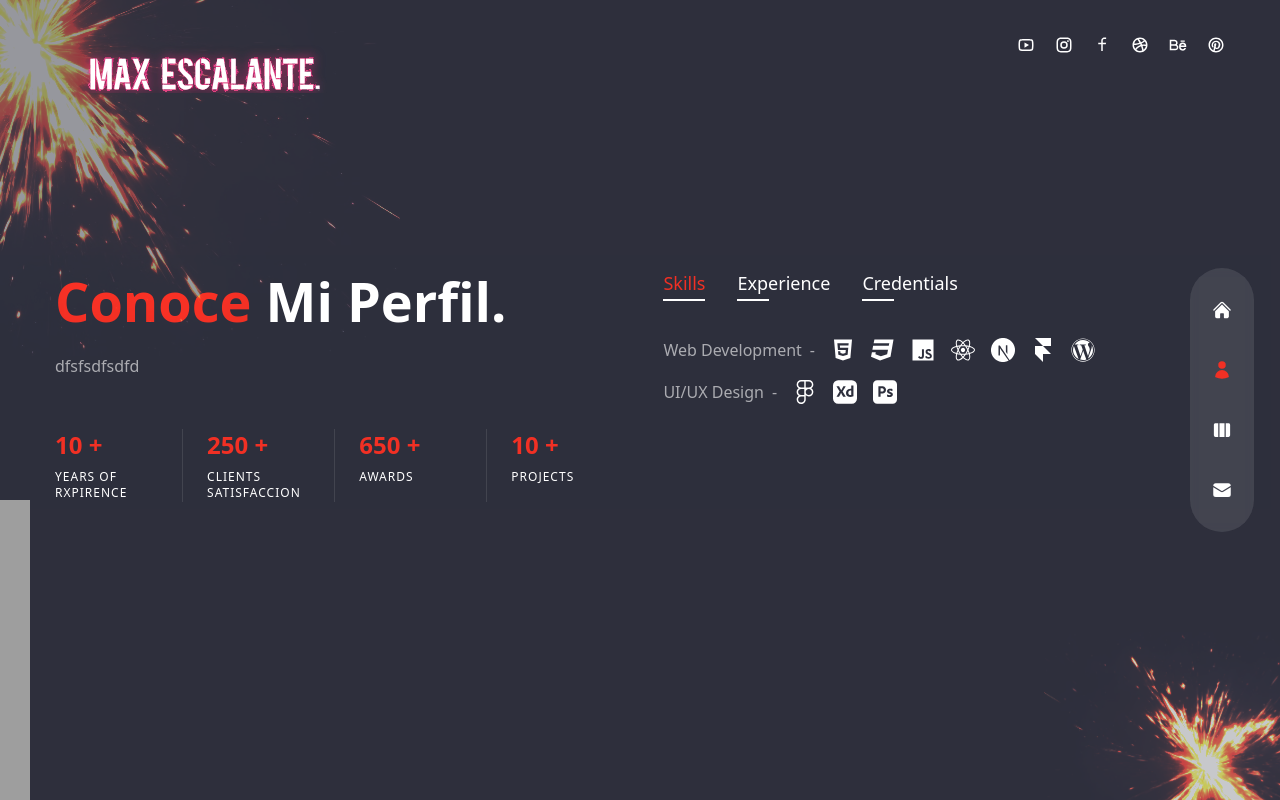
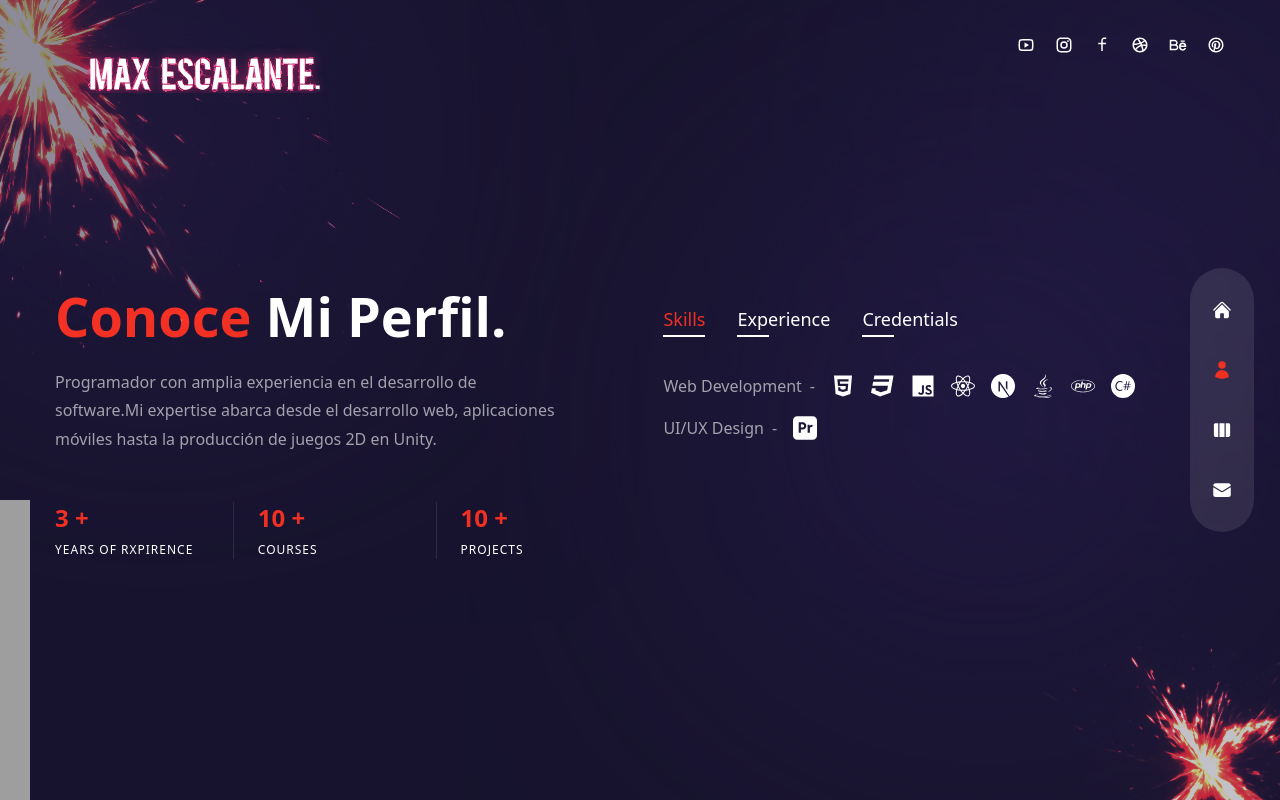
Before and after one commit to MaxEscc/MaxWeb, a Next.js app: page /about in a window 1280 px wide. Built offline with nearby package versions, Linux system fonts and the light colour scheme; grey boxes are pictures that could not be loaded.

Commit message:
detalles

```diff
--- a/pages/about/index.js
+++ b/pages/about/index.js
@@ -6,15 +6,17 @@ import {
   FaCss3,
   FaJs,
   FaReact,
-  FaWordpress,
-  FaFigma,
+
+  FaJava,
+  FaPhp,
 } from "react-icons/fa";
 
 import {
   SiNextdotjs,
-  SiFramer,
-  SiAdobexd,
+SiAdobepremierepro,
   SiAdobephotoshop,
+  SiCsharp
+
 } from "react-icons/si";
 
 
@@ -31,16 +33,17 @@ export const aboutData = [
           <FaJs key="javascript" />,
           <FaReact key="react" />,
           <SiNextdotjs key="nextjs" />,
-          <SiFramer key="framer" />,
-          <FaWordpress key="wordpress" />,
+          <FaJava key="java" />,
+          <FaPhp key="ph" />,
+          <SiCsharp key="premier" />,
         ],
       },
       {
         title: 'UI/UX Design',
         icons: [
-          <FaFigma key="figma" />,
-          <SiAdobexd key="adobexd" />,
-          <SiAdobephotoshop key="photoshop" />,
+
+          <SiAdobepremierepro key="premier" />,
+
         ]
       },
     ],
@@ -62,16 +65,16 @@ export const aboutData = [
     title: 'experience',
     info: [
       {
-        title: 'UX/UI Designer - XYZ Company',
-        stage: '2012 - 2023',
+        title: 'API Developer - Escape Tours',
+        stage: '2023 - 2023',
       },
       {
-        title: 'Web Developer - ABC Agency',
-        stage: '2010 - 2012',
+        title: ' (POS) Developer - Pizza Shop',
+        stage: '2019 - 2020',
       },
       {
-        title: 'Intern - DEF Corporation',
-        stage: '2008 - 2010',
+        title: 'Web Developer - academic project',
+        stage: '2020 -2021 ',
       },
     ],
   },
@@ -120,9 +123,10 @@ const About = () => {
    exit='hidden'
    className="hidden xl:flex absolute bottom-0 -left-[370px]"
    >
+
     <Avatar />
 </motion.div>
-<div className="container mx-auto h-full flex flex-col items-center xl:flex-row
+<div className="container mt-9 mx-auto h-full flex flex-col items-center xl:flex-row
 gap-x-6">
   {/* text */}
   <div className="flex-1 flex flex-col justify-center">
@@ -144,7 +148,10 @@ gap-x-6">
        exit="hidden"
      className="max-w-[500px] mx-auto xl:mx-0 mb-6 xl:mb-12 px-2 xl:px-0"
      >
-   dfsfsdfsdfd
+    Programador con amplia experiencia en el desarrollo
+     de software.Mi expertise abarca desde el desarrollo
+       web, aplicaciones móviles hasta la
+      producción de juegos 2D en Unity.
       </motion.p>
         {/* counters */}
         <motion.div
@@ -159,14 +166,15 @@ gap-x-6">
             <div className="relative flex-1 after:w-[1px] after:h-full
             after:bg-white/10 after:absolute after:top-0 after:right-0">
             <div className="text-2xl xl:text-4xñ font-extrabold text-accent mb-2">
-              <CountUp start={0} end={10} duration={5}/> +
+              <CountUp start={0} end={3} duration={0}/> +
             </div>
             <div className="text-xs uppercase tracking-[1px] leading-[1.4] max-w-
             [100px]">
                Years of rxpirence</div>
             </div>
+
             {/* clients */}
-            <div className="relative flex-1 after:w-[1px] after:h-full
+            {/*<div className="relative flex-1 after:w-[1px] after:h-full
             after:bg-white/10 after:absolute after:top-0 after:right-0">
             <div className="text-2xl xl:text-4xñ font-extrabold text-accent mb-2">
               <CountUp start={0} end={250} duration={5}/> +
@@ -175,16 +183,16 @@ gap-x-6">
             [100px]">
                clients satisfaccion
                </div>
-            </div>
+            </div>*/}
              {/* awardas */}
             <div className="relative flex-1 after:w-[1px] after:h-full
             after:bg-white/10 after:absolute after:top-0 after:right-0">
             <div className="text-2xl xl:text-4xñ font-extrabold text-accent mb-2">
-              <CountUp start={0} end={650} duration={5}/> +
+              <CountUp start={0} end={10} duration={2}/> +
             </div>
             <div className="text-xs uppercase tracking-[1px] leading-[1.4] max-w-
             [100px]">
-               awards
+               courses
                </div>
             </div>
                   {/* projects */}
--- a/pages/contact/index.js
+++ b/pages/contact/index.js
@@ -46,10 +46,6 @@ const SocialIcons = () => {
     borderRadius: '50%', // Hacer que la box shadow sea redonda
   };
 
-
-
-
-
   return (
   <motion.div
   variants={fadeIn('up', 0.3)}
@@ -91,7 +87,7 @@ const SocialIcons = () => {
         href="#"
         className="w-32 h-32 md:w-36 md:h-36 rounded-full flex items-center justify-center text-[#000]
         text-2.5xl transition duration-450 hover:text-black
-        hover:bg-[#FFFF] md:mt-0 mt-41"
+        hover:bg-[#FFFF] md:mt-0 mt-36"
         style={{
           WebkitBoxReflect:
             ' below 5px linear-gradient(to bottom, rgba(0, 0, 0, 0.0), rgba(0, 0, 0, 0.4))',
--- a/pages/index.js
+++ b/pages/index.js
@@ -37,12 +37,7 @@ const Home = () => {
       animate="show"
       exit="hidden"
       className="max-w-sm xl:max-w-xl mx-auto xl:mx-0 mb-10 xl:mb-16 ">
-    Soy un apasionado programador con amplia experiencia en el desarrollo
-     de software.Mi expertise abarca desde el desarrollo
-       web, aplicaciones móviles hasta la
-      producción de juegos 2D en Unity. Con habilidades en una
-       variedad de lenguajes, incluyendo C#, Java, Next.js, Tailwind, y
-       Spring.
+
        </motion.p>
        {/* btn */}
        <div className="flex justify-center xl:hidden relative z-10">
--- a/tailwind.config.js
+++ b/tailwind.config.js
@@ -30,7 +30,7 @@ module.exports = {
         explosion: 'url("/bg-explosion.png")',
         circles: 'url("/bg-circles.png")',
         circleStar: 'url("/ccc.svg")',
-        site: 'url("")',
+        site: 'url("/site-bg.svg")',
       },
       animation: {
         'spin-slow': 'spin 6s linear infinite',
```
